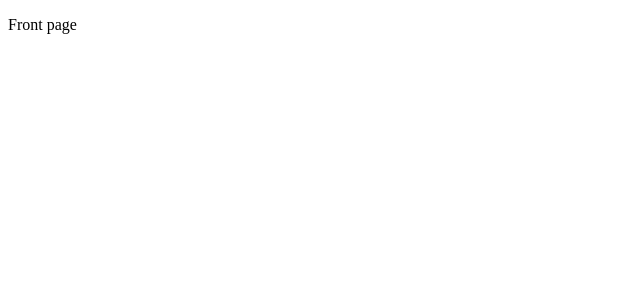
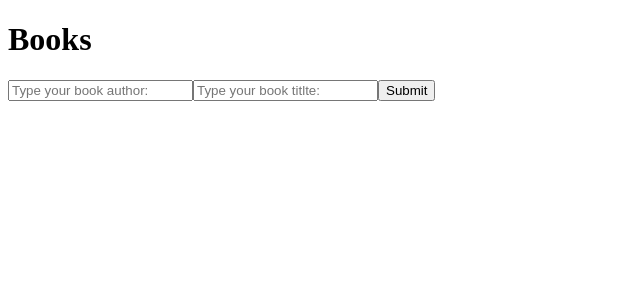
Before and after one commit to Anssikka/TKT-STAR, a React (Create React App) app in the folder frontend/: page / in a window 1280 px wide. Shown: the top 300 px of the page, without its empty margins (0-640 px from the left). Built offline with nearby package versions, Linux system fonts and the light colour scheme.

Commit message:
book adding init

```diff
--- a/frontend/src/App.js
+++ b/frontend/src/App.js
@@ -1,11 +1,15 @@
 import React from "react";
+import AddBookForm from "./components/addRecommendation"
+import createBook from "./services/communicator"
 
-function App() {
+const App = ( props ) =>  {
+
   return (
-    <div className="App">
-      <p>Front page</p>
+    <div>
+      <h1>Books</h1>
+      <AddBookForm createBook={ createBook }/>
     </div>
   );
 }
 
-export default App;
+export default App
--- /dev/null
+++ b/frontend/src/components/addRecommendation.js
@@ -0,0 +1,42 @@
+import React, { useState } from 'react'
+import createBook from '../services/communicator'
+
+const AddBookForm = () => {
+    const [author, setAuthor] = useState('')
+    const [isbn, setIsbn] = useState('')
+    const [tags, setTags] = useState('')
+    const [title, setTitle] = useState('')
+
+
+    const handleSubmit = async event => {
+      event.preventDefault()
+      const book = await createBook({ author,title })
+      setAuthor("")
+      setTitle("")
+    }
+
+  return (
+    <div className="book-form-wrapper">
+      <form className="book-form" onSubmit={ handleSubmit }>
+        <input
+          type="text"
+          placeholder="Type your book author: "
+          value={ author }
+          onChange={({ target }) => setAuthor(target.value)}
+        />
+
+        <input
+          type="text"
+          placeholder="Type your book titlte: "
+          value={ title }
+          onChange={({ target }) => setTitle(target.value)}
+        />
+
+        <span />
+        <input type="submit" value="Submit" />
+      </form>
+    </div>
+  )
+
+}
+export default AddBookForm
--- /dev/null
+++ b/frontend/src/services/communicator.js
@@ -0,0 +1,9 @@
+import axios from 'axios'
+const baseUrl = 'http://127.0.0.1:5000/api/books'
+
+const createBook = async ( {author, title} ) => {
+    const response = await axios.post(baseUrl, {author, title} )
+    return response.data
+}
+
+export default createBook
```
Also changed, not shown: 1 other file (tests, documents, lock files or other folders).
